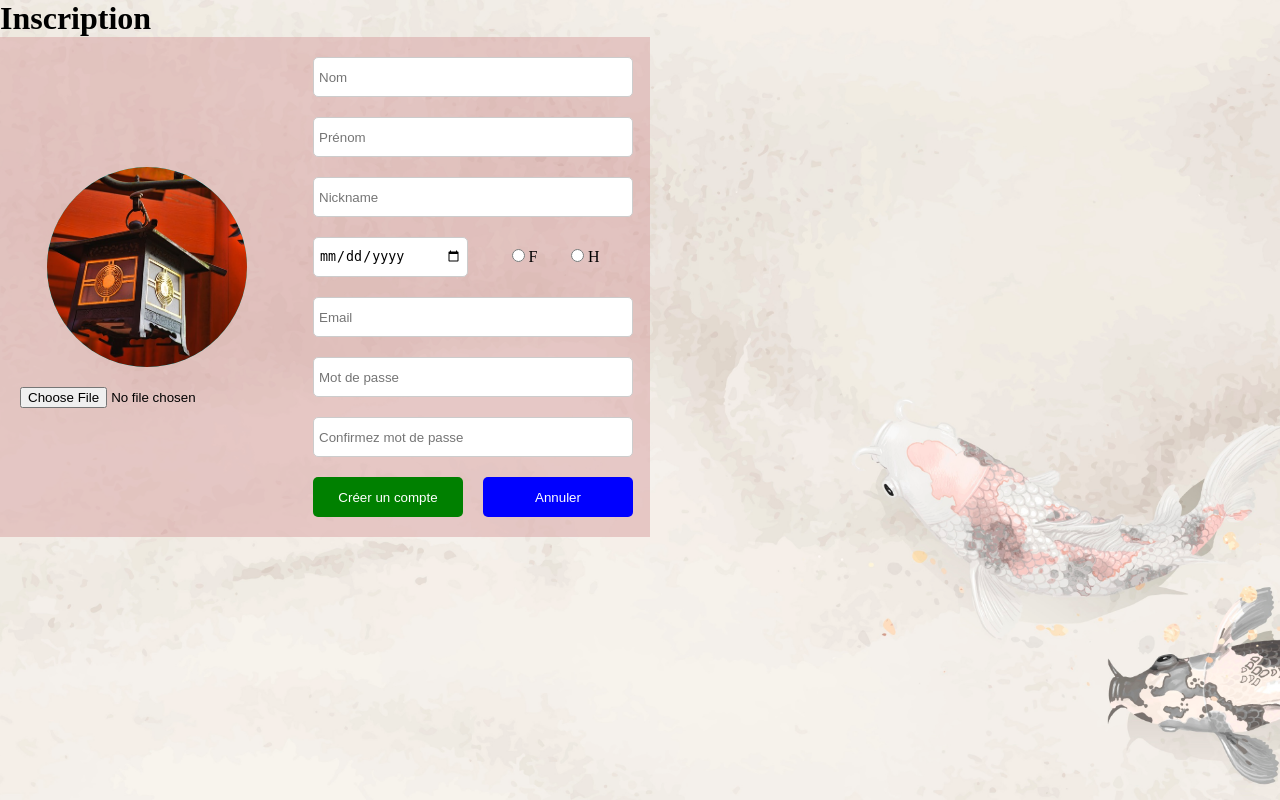
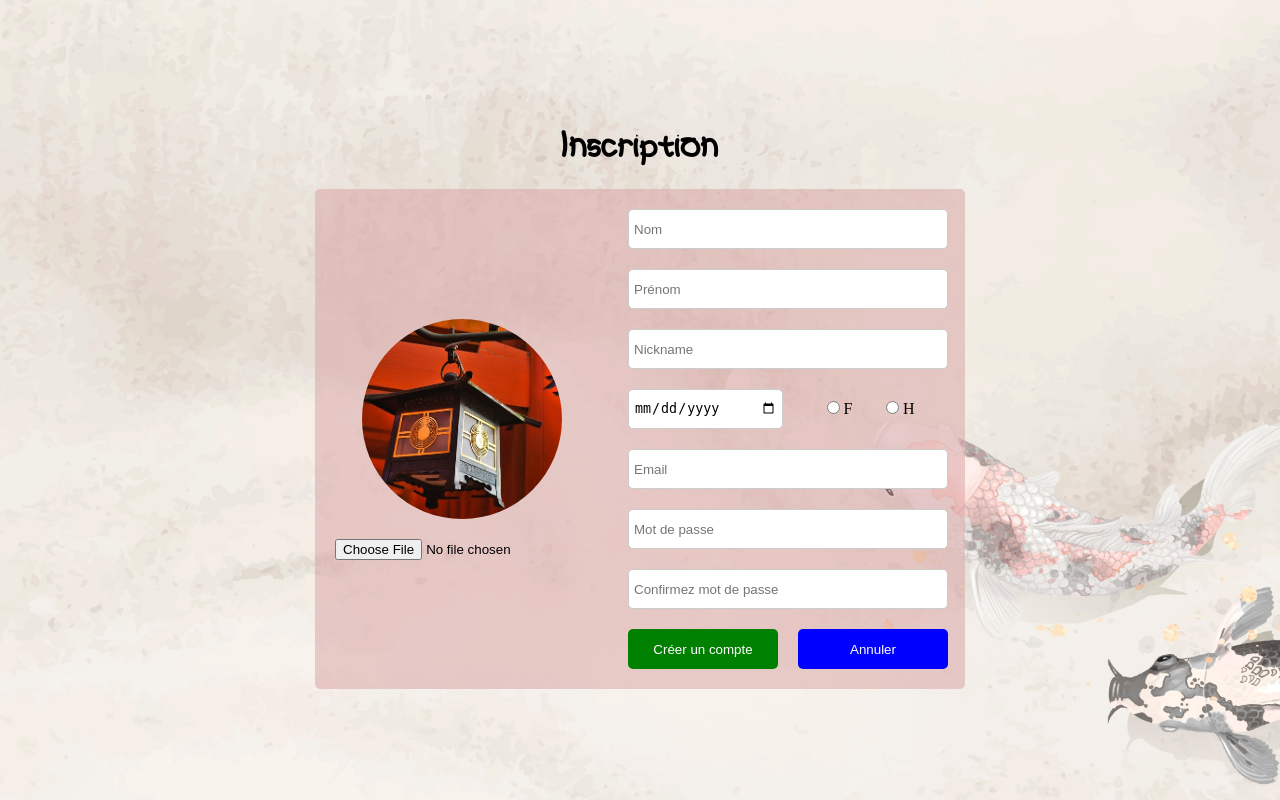
Before and after one commit to Mashoulya/Japan-forum, a PHP site: page /html/register.html in a window 1280 px wide. Run offline with PHP 8.4, Linux system fonts and the light colour scheme.

Commit message:
Page-registration

```diff
--- a/frontend/css/register.css
+++ b/frontend/css/register.css
@@ -24,11 +24,24 @@ body{
 
 /* FORMULAIRE D'INSCRIPTION */
 
+.registration-box{
+    display: flex;
+    justify-content: center;
+    align-items: center;
+    height: 100vh;
+}
 .registration-form{
     background-color: var(--color-bg);
+    border-radius: 5px;
     width: 650px;
     height: 500px;
     display: flex;
+  }
+
+  h1{
+    font-family: Hiro;
+    text-align: center;
+    margin: 20px;
   }
 
   .picture-section {
--- a/frontend/html/register.html
+++ b/frontend/html/register.html
@@ -8,10 +8,9 @@
 </head>
 <body>
 
+<div class="registration-box">
     <form action="" method="POST" enctype="">
-
       <h1>Inscription</h1>
-
       <div class="registration-form">
 
         <div class="picture-section">
@@ -48,6 +47,7 @@
         </div>
       </div>
     </form>
+</div>
 
     <script src="js/script.js"></script>
 </body>
```
Lines whose indentation alone changed are shown as unchanged.
